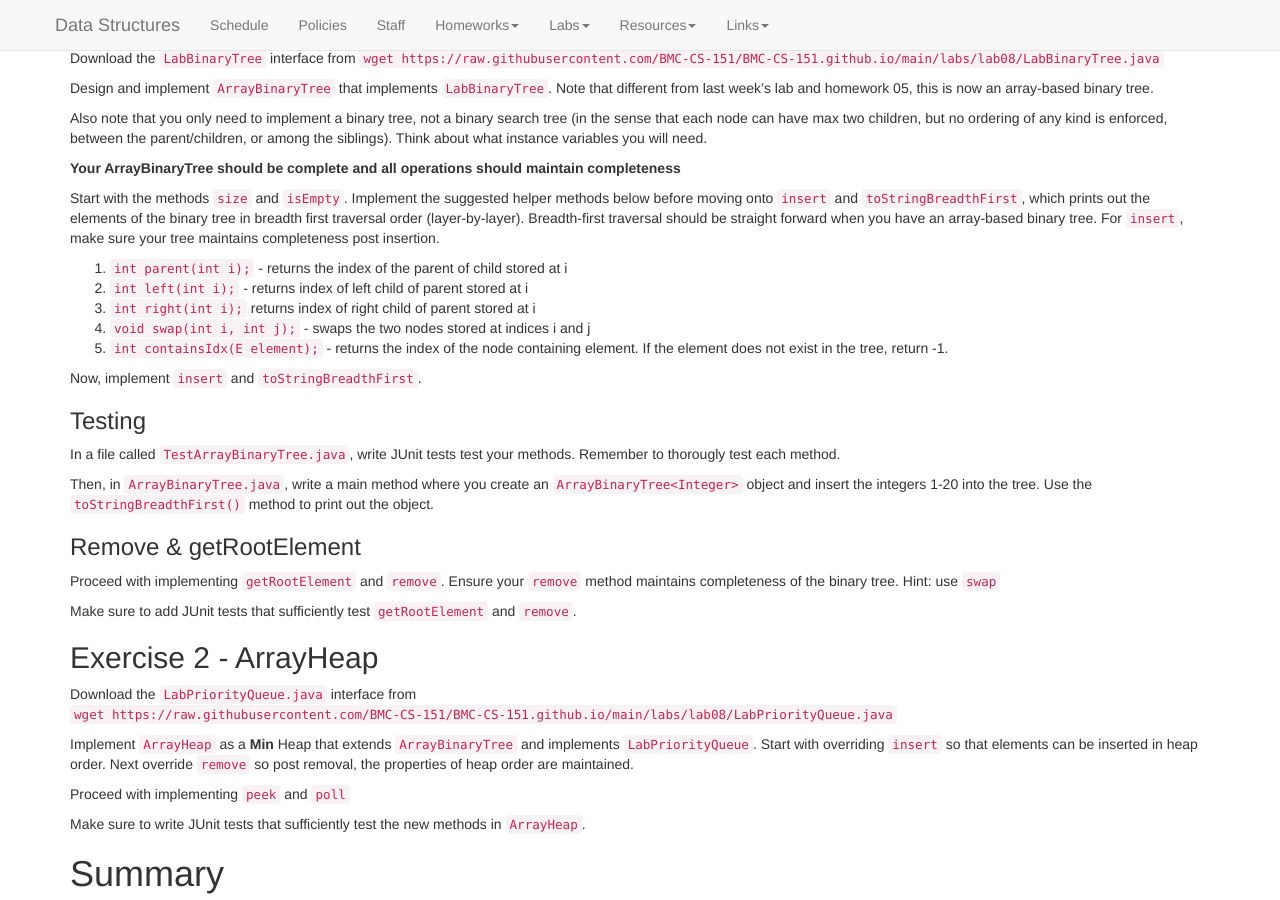
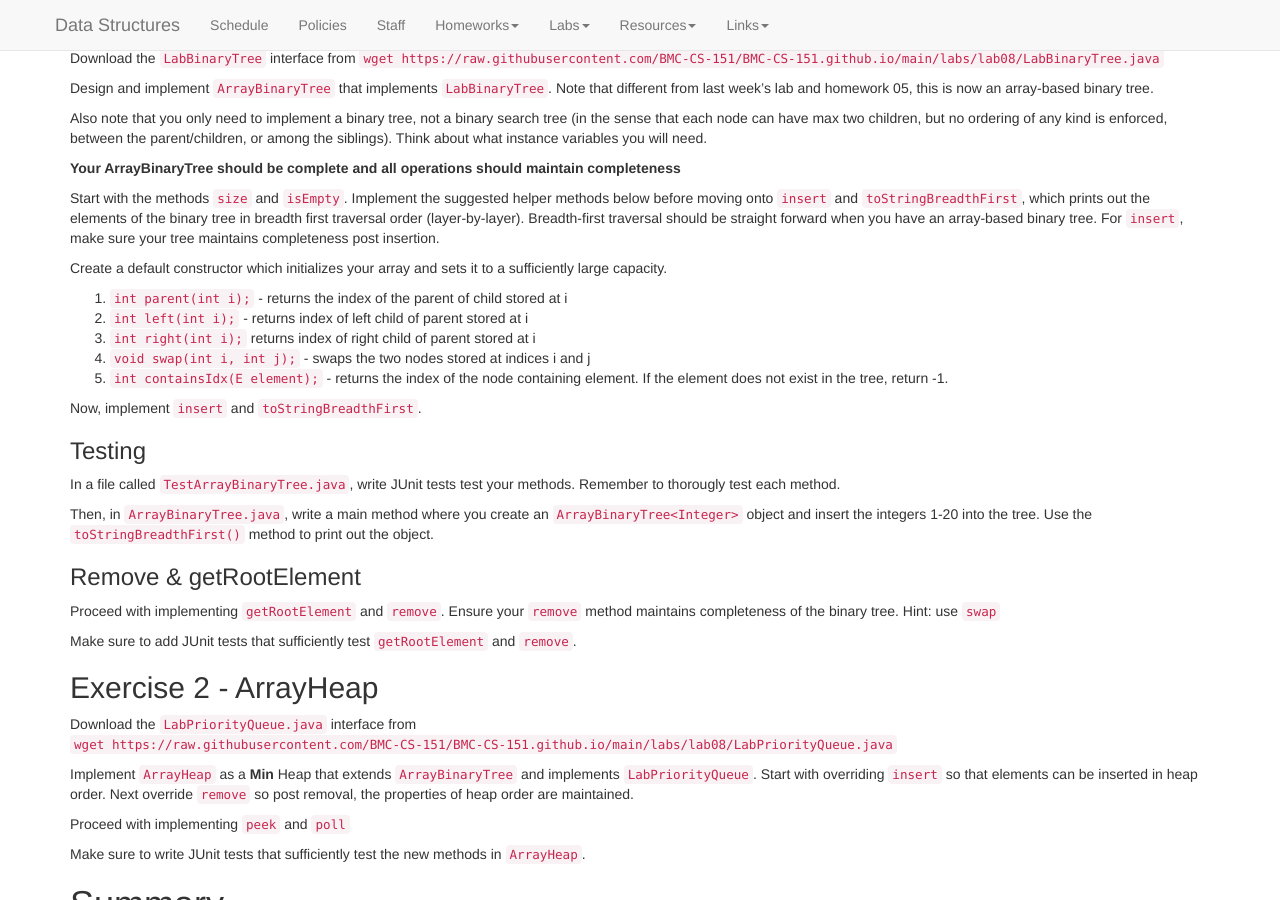
Before and after one commit to kalte0/BMC-CS-151.github.io, a Jekyll site: the page built from labs/Lab08.md, in a window 1280 px wide and 900 px high, scrolled down 474 px. Built offline with Jekyll 4.4.1, drawn with Linux system fonts in a browser that asks for light colours; nearby versions of some CDN libraries.

Commit message:
Update Lab08.md

```diff
--- a/labs/Lab08.md
+++ b/labs/Lab08.md
@@ -93,6 +93,7 @@ which prints out the elements of
 the binary tree in breadth first traversal order (layer-by-layer). Breadth-first traversal should be straight forward
 when you have an array-based binary tree. For `insert`, make sure your tree maintains completeness post insertion.
 
+Create a default constructor which initializes your array and sets it to a sufficiently large capacity.
 
 1. `int parent(int i);` - returns the index of the parent of child stored at i
 2. `int left(int i);` - returns index of left child of parent stored at i
@@ -101,6 +102,8 @@ when you have an array-based binary tree. For `insert`, make sure your tree main
 5. `int containsIdx(E element);` - returns the index of the node containing element. If the element does not exist in the tree, return -1.
 
 Now, implement `insert` and `toStringBreadthFirst`.
+
+
 
 ###  Testing
 In a file called `TestArrayBinaryTree.java`,
```
